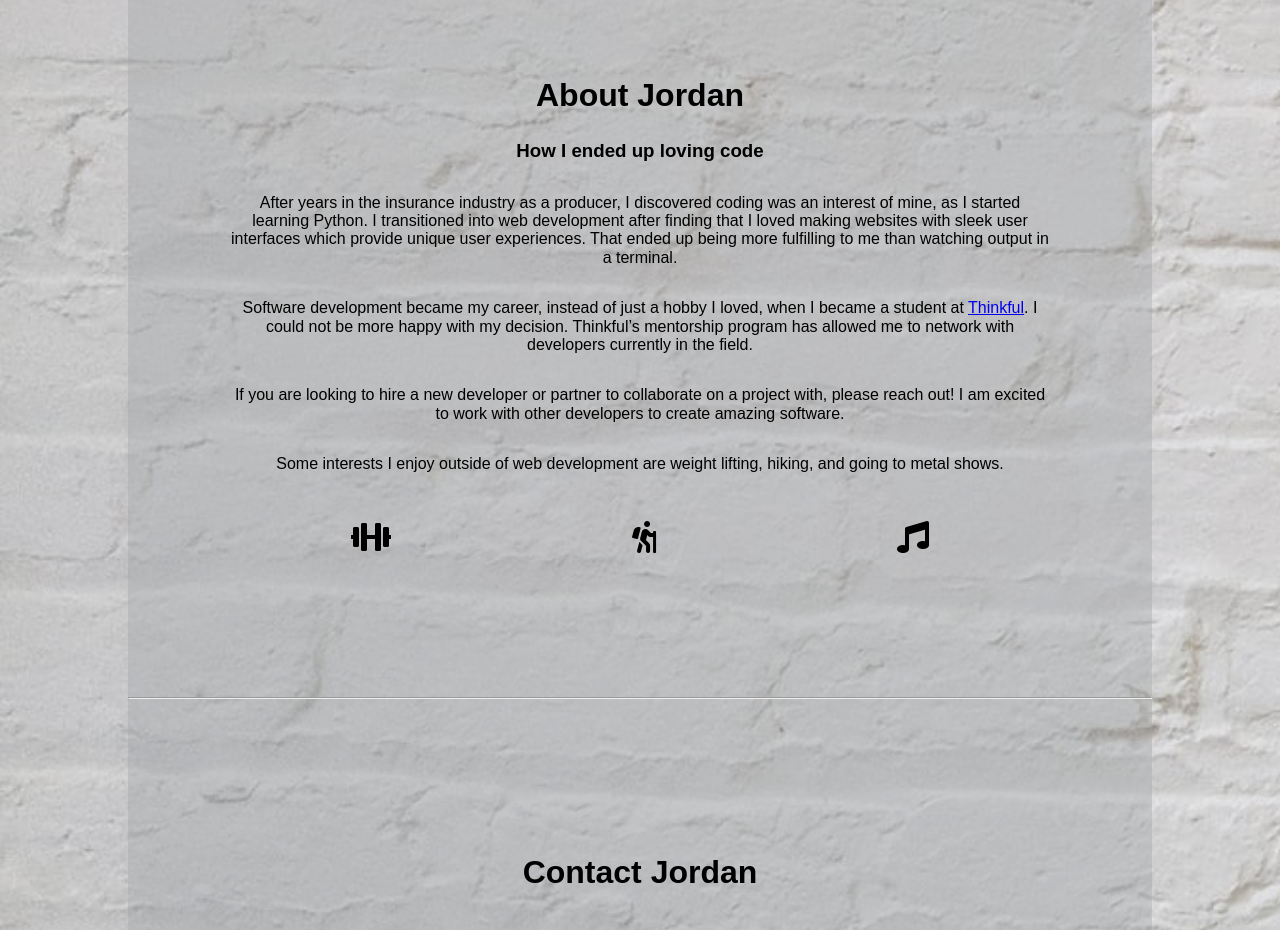
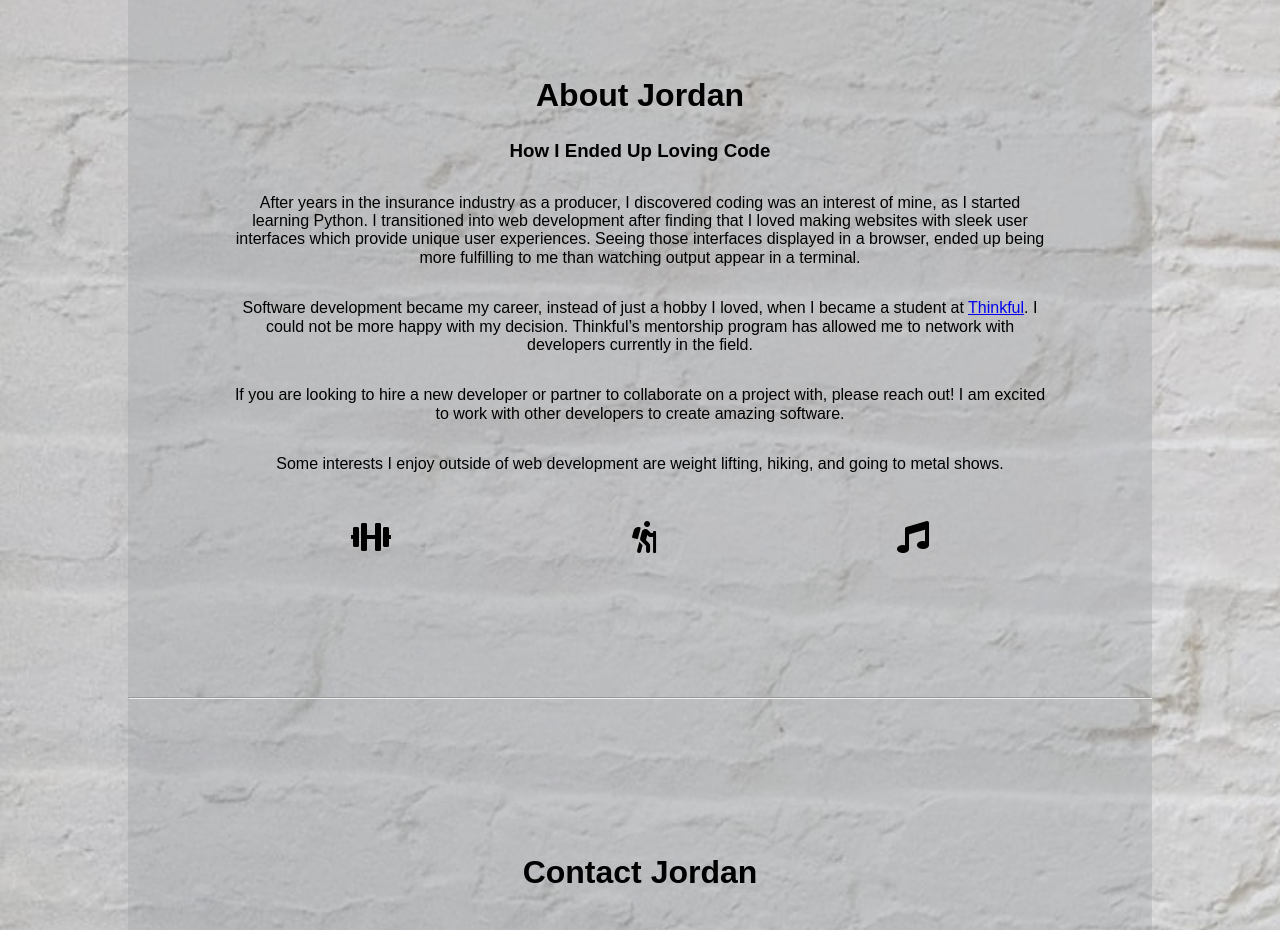
Before and after one commit to jordanbmowry/portfolio, a plain HTML site: page index.html in a window 1280 px wide. Shown: the part 1536-2466 px from the top of the page. Drawn offline with nearby package versions, Linux system fonts and the light colour scheme.

Commit message:
changed some writing in the about me section

```diff
--- a/index.html
+++ b/index.html
@@ -64,15 +64,15 @@
             <div class="about-me">
               <h2>About Jordan</h2>
               <article>
-                <h3>How I ended up loving code</h3>
+                <h3>How I Ended Up Loving Code</h3>
                 <p>
                   After years in the insurance industry as a producer, I
                   discovered coding was an interest of mine, as I started
                   learning Python. I transitioned into web development after
                   finding that I loved making websites with sleek user
-                  interfaces which provide unique user experiences. That ended
-                  up being more fulfilling to me than watching output in a
-                  terminal.
+                  interfaces which provide unique user experiences. Seeing those
+                  interfaces displayed in a browser, ended up being more
+                  fulfilling to me than watching output appear in a terminal.
                 </p>
                 <p>
                   Software development became my career, instead of just a hobby
```
